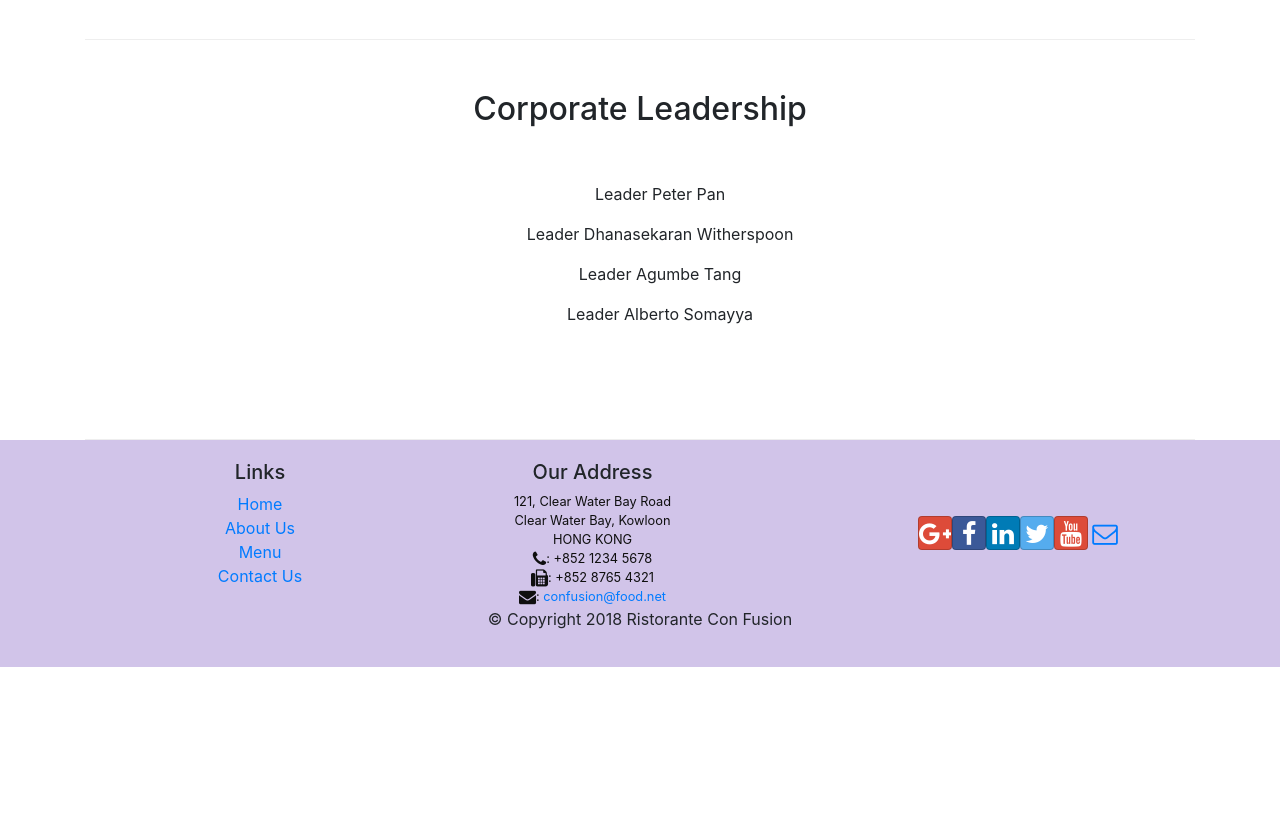
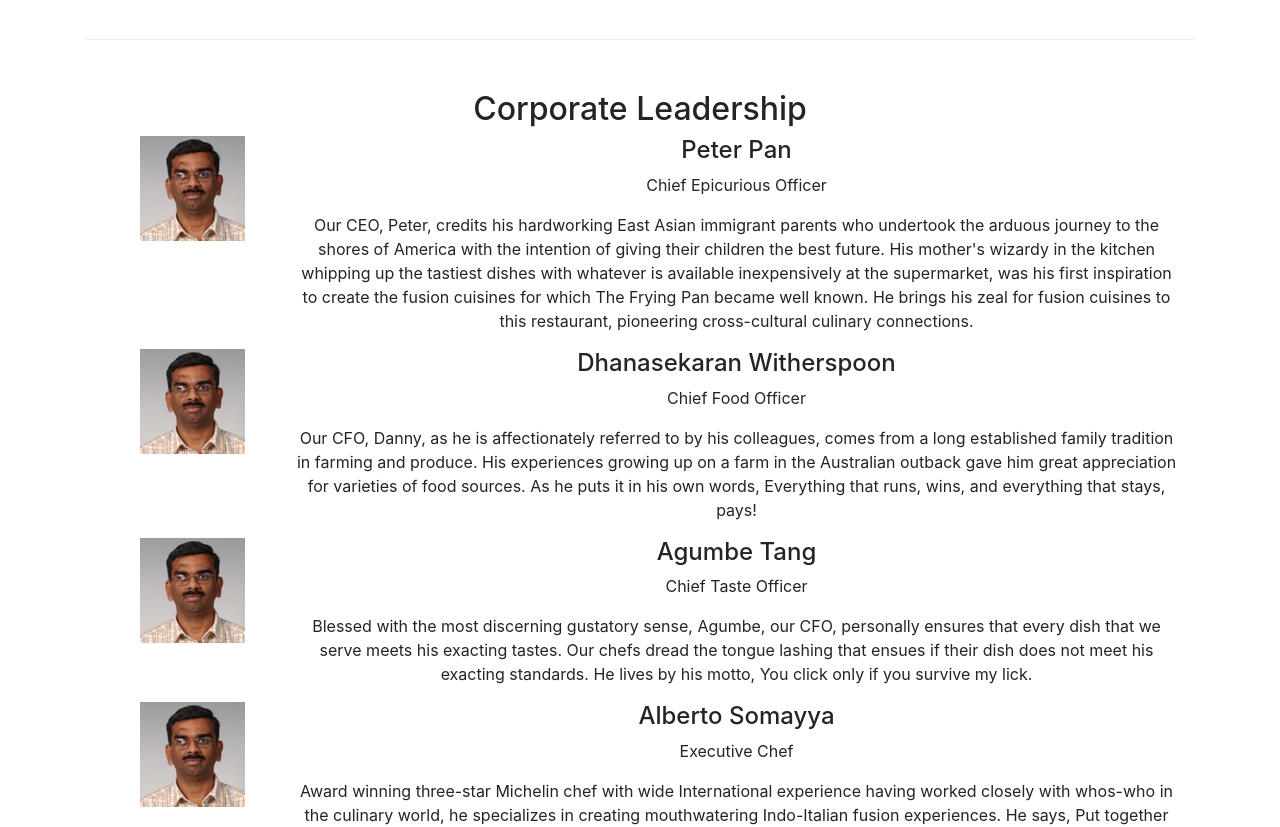
Before and after one commit to RustomMurad/confusion, a React (Create React App) app: page /aboutus in a window 1280 px wide. Shown: the part 940-1767 px from the top of the page. Before the commit the page ends 1607 px from the top, so only its background shows below. Built offline with nearby package versions, Linux system fonts and the light colour scheme.

Commit message:
Assignment #2 - tasks #1 and #2

```diff
--- a/src/components/AboutComponent.js
+++ b/src/components/AboutComponent.js
@@ -1,16 +1,33 @@
 import React from 'react';
 import { Breadcrumb, BreadcrumbItem, Card, CardBody, CardHeader, Media } from 'reactstrap';
 import { Link } from 'react-router-dom';
+
+function RenderLeader({ leader }) {
+    return (
+        <div>
+            <Media tag="li">
+                <Media left middle>
+                    <Media object src={leader.image} alt={leader.name} />
+                </Media>
+                <Media body className="ml-5">
+                    <Media heading>{leader.name}</Media>
+                    <p>{leader.designation}</p>
+                    <p>{leader.description}</p>
+                </Media>
+            </Media>
+        </div>
+    );
+}
 
 function About(props) {
 
     const leaders = props.leaders.map((leader) => {
         return (
-            <p>Leader {leader.name}</p>
+            <RenderLeader leader={leader} key={leader.id} />
         );
     });
 
-    return(
+    return (
         <div className="container">
             <div className="row">
                 <Breadcrumb>
```
